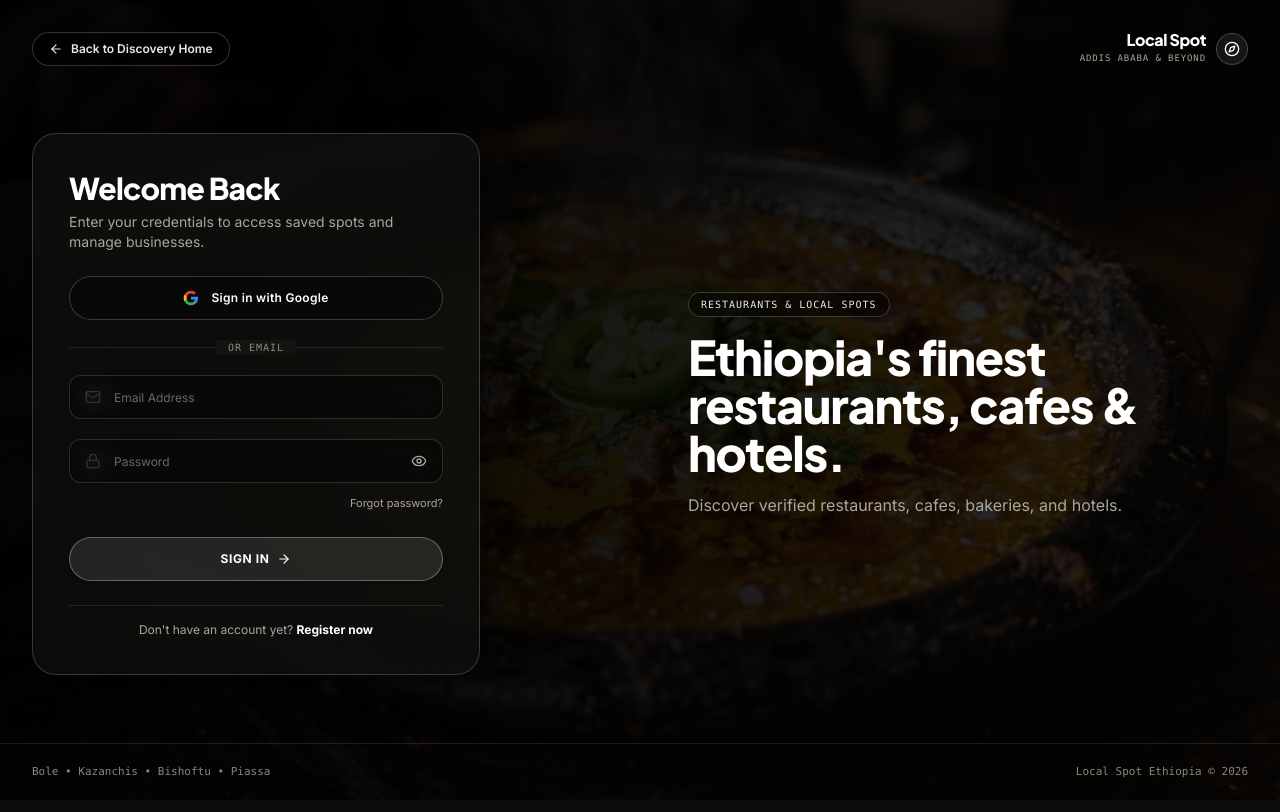
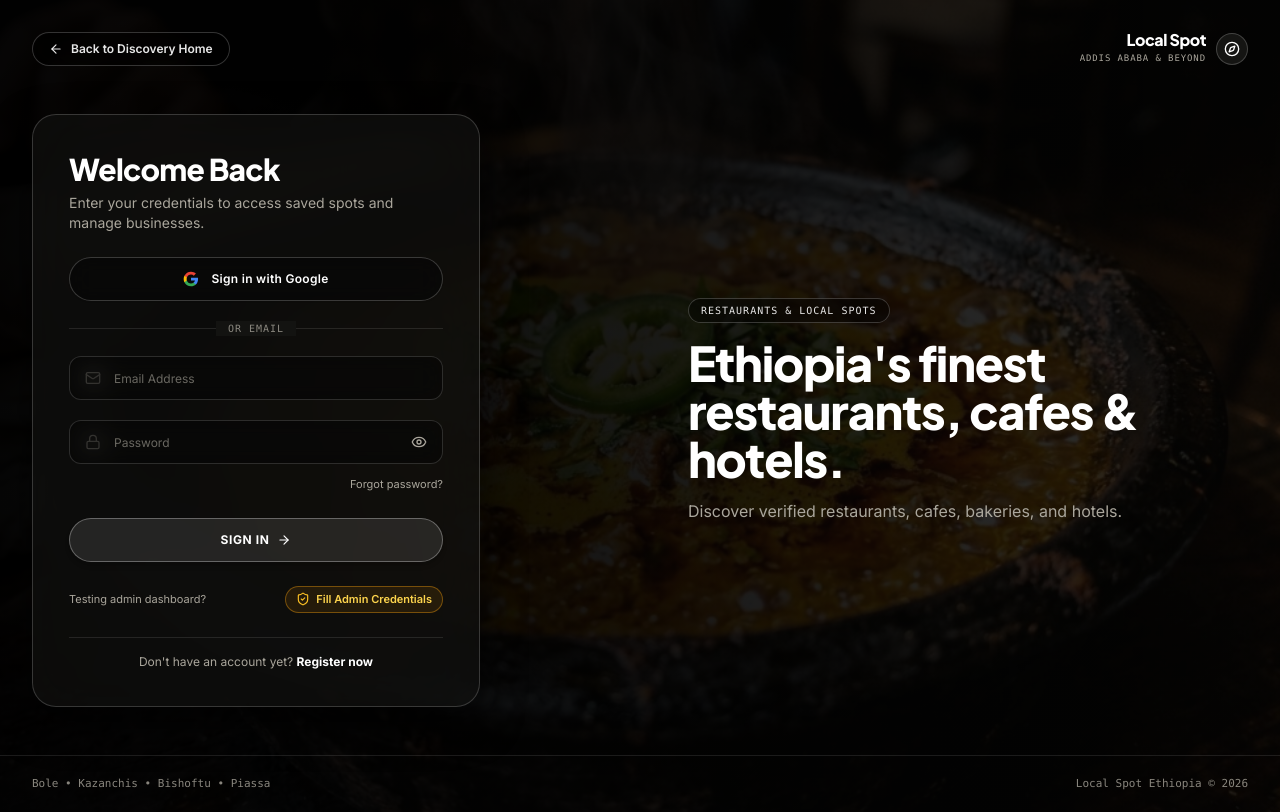
Before and after one commit to eyyuf/local_BIZ_discovery, a React (Vite) app in the folder frontend/: page /login in a window 1280 px wide. Built offline with nearby package versions, Linux system fonts and the light colour scheme; no server answers.

Commit message:
feat(auth): add one-click admin demo autofill button on login page

```diff
--- a/frontend/src/modules/identity/pages/LoginPage.jsx
+++ b/frontend/src/modules/identity/pages/LoginPage.jsx
@@ -1,7 +1,7 @@
 import React, { useState, useEffect } from 'react';
 import { Link, useNavigate, useLocation } from 'react-router-dom';
 import { useAuth } from '../hooks/useAuth';
-import { Mail, Lock, Eye, EyeOff, Compass, ArrowLeft, ArrowRight, AlertCircle } from 'lucide-react';
+import { Mail, Lock, Eye, EyeOff, Compass, ArrowLeft, ArrowRight, AlertCircle, ShieldCheck } from 'lucide-react';
 
 export function LoginPage() {
   const { login, isAuthenticated, user } = useAuth();
@@ -216,6 +216,22 @@ export function LoginPage() {
                     )}
                   </button>
                 </div>
+
+                {/* Quick Admin Demo Autofill */}
+                <div className="pt-2 flex items-center justify-between text-[11px] text-[#AAA69C]">
+                  <span>Testing admin dashboard?</span>
+                  <button
+                    type="button"
+                    onClick={() => {
+                      setEmail('admin@localspot.et');
+                      setPassword('password');
+                    }}
+                    className="px-2.5 py-1 rounded-full border border-amber-500/40 bg-amber-500/10 hover:bg-amber-500/25 text-amber-300 font-semibold transition flex items-center gap-1.5 cursor-pointer"
+                  >
+                    <ShieldCheck className="w-3.5 h-3.5 text-amber-400" />
+                    <span>Fill Admin Credentials</span>
+                  </button>
+                </div>
               </form>
 
               {/* Bottom Registration Link */}
```
